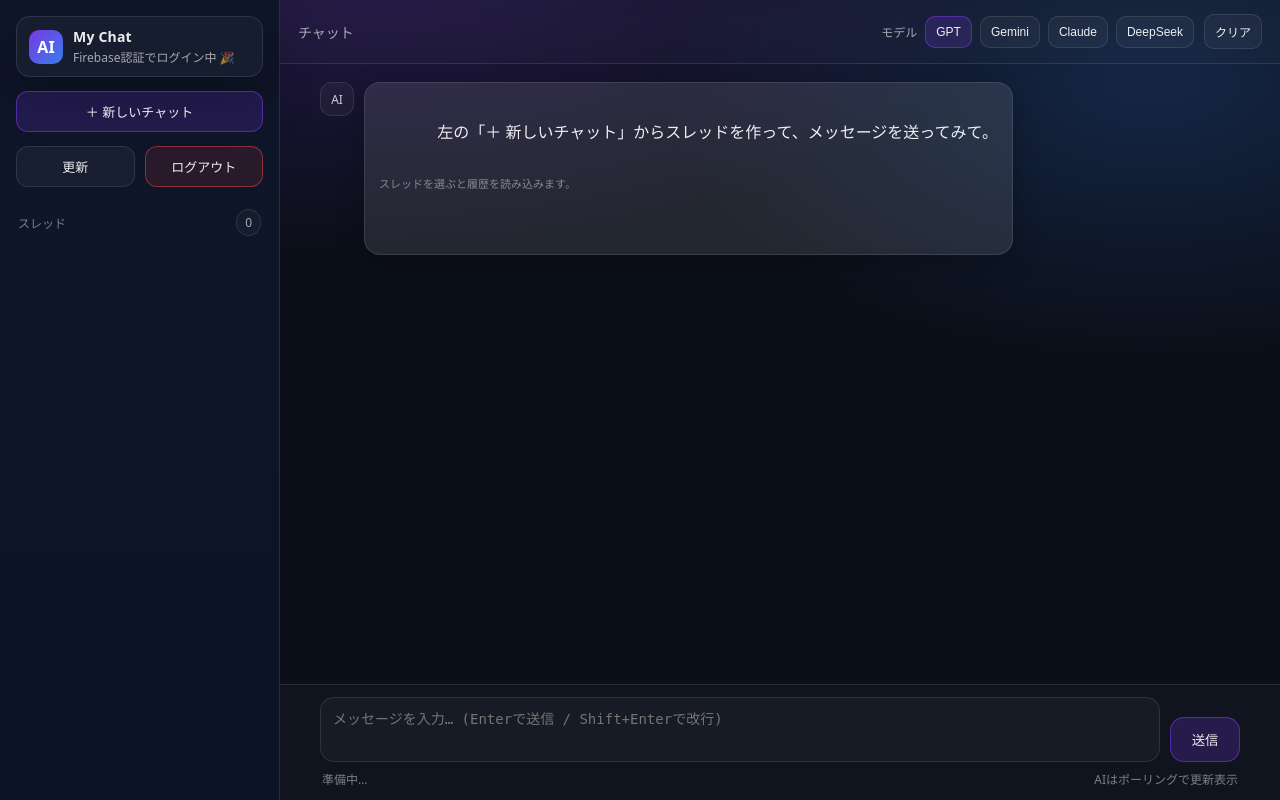
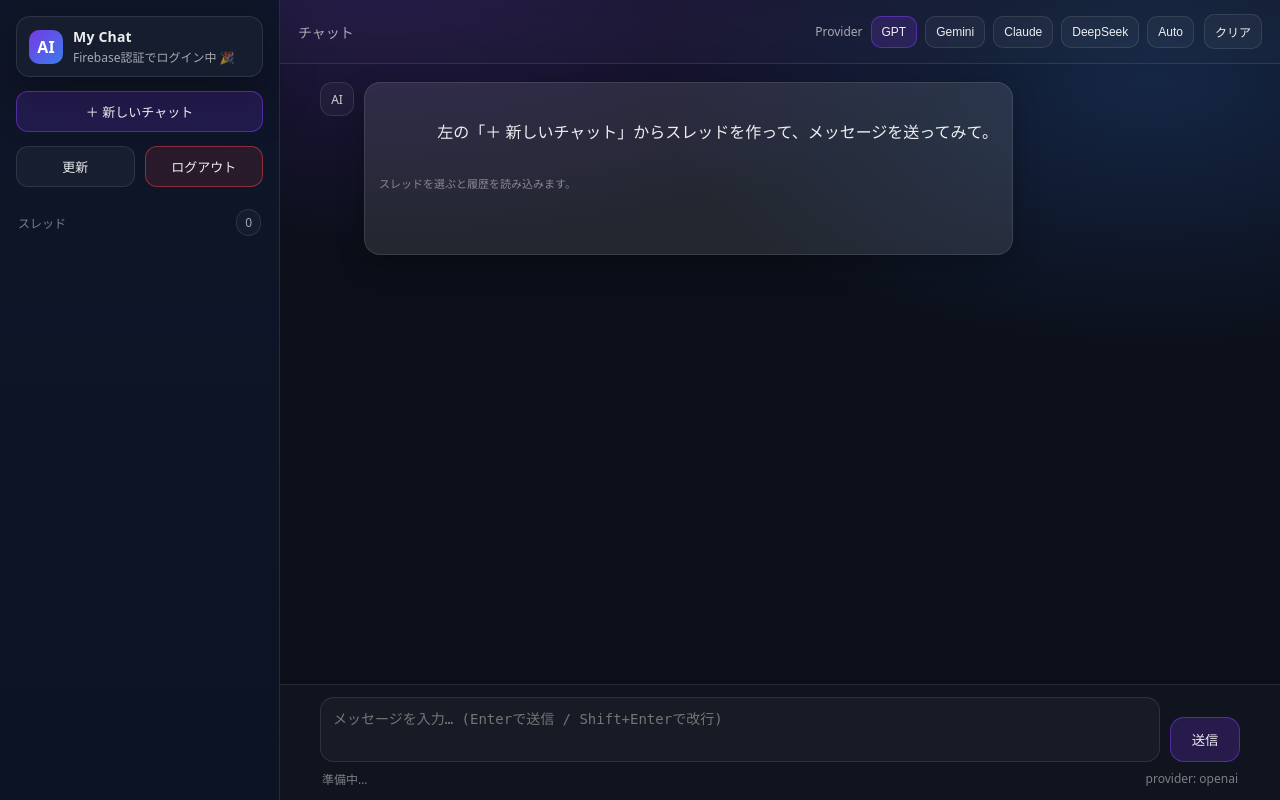
Before and after one commit to panic-one/chatai-playground, a Flask app: page /chatai-playground in a window 1280 px wide. Run offline with Flask 3, Linux system fonts and the light colour scheme; parts of the project's set-up code (start-up, migrations or seed data) failed here and were passed over; some libraries are stand-ins or nearby versions.

Commit message:
home.htmlをprovider選択用に編集

```diff
--- a/app/templates/home.html
+++ b/app/templates/home.html
@@ -511,12 +511,13 @@
 
         <div class="topbar-right">
           <div class="model-picker">
-            <span class="model-label">モデル</span>
+            <span class="model-label">Provider</span>
             <div class="model-buttons" id="modelButtons">
               <button class="model-btn active" type="button" data-provider="openai">GPT</button>
               <button class="model-btn" type="button" data-provider="gemini">Gemini</button>
               <button class="model-btn" type="button" data-provider="claude">Claude</button>
               <button class="model-btn" type="button" data-provider="deepseek">DeepSeek</button>
+              <button class="model-btn" type="button" data-provider="auto">Auto</button>
             </div>
           </div>
 
@@ -543,7 +544,7 @@
         </div>
         <div class="hint">
           <span id="mainStatus">準備中…</span>
-          <span>AIはポーリングで更新表示</span>
+          <span id="llmStatus">provider: openai</span>
         </div>
       </footer>
     </main>
@@ -577,7 +578,7 @@
     const mainStatus = document.getElementById("mainStatus");
     const threadTitleEl = document.getElementById("threadTitle");
     const modelButtons = document.getElementById("modelButtons");
-
+    const llmStatus = document.getElementById("llmStatus");
 
     let currentThread = null;
     let currentUser = null;
@@ -598,6 +599,10 @@
       mainStatus.style.color = isErr
         ? "rgba(239,68,68,.9)"
         : "rgba(255,255,255,.55)";
+    }
+
+    function setLlmStatus(text) {
+      llmStatus.textContent = text || "";
     }
 
     function safeJson(res) {
@@ -674,6 +679,7 @@
       });
 
       setMainStatus(`準備OK / provider: ${provider}`);
+      setLlmStatus(`selected provider: ${provider}`);
     }
 
     function stopAllPollers() {
@@ -735,6 +741,7 @@
 
       const parts = [];
       if (msg.status) parts.push(`status: ${msg.status}`);
+      if (msg.provider) parts.push(`provider: ${msg.provider}`);
       if (msg.model) parts.push(`model: ${msg.model}`);
       if (msg.message_index != null) parts.push(`#${msg.message_index}`);
       if (msg.created_at) parts.push(msg.created_at);
@@ -758,6 +765,21 @@
         el.textContent = newText ?? "";
       }
       scrollToBottom();
+    }
+
+    function updateMessageMeta(messageId, msg) {
+      const selector = `.msg[data-message-id="${CSS.escape(messageId)}"] .bubble .meta`;
+      const el = chatInner.querySelector(selector);
+      if (!el) return;
+
+      const parts = [];
+      if (msg.status) parts.push(`status: ${msg.status}`);
+      if (msg.provider) parts.push(`provider: ${msg.provider}`);
+      if (msg.model) parts.push(`model: ${msg.model}`);
+      if (msg.message_index != null) parts.push(`#${msg.message_index}`);
+      if (msg.created_at) parts.push(msg.created_at);
+
+      el.textContent = parts.join(" / ");
     }
 
     function shouldStopPolling(msg) {
@@ -788,6 +810,8 @@
             updateMessageContent(String(messageId), text);
             last = text;
           }
+
+          updateMessageMeta(String(messageId), msg);
 
           if (shouldStopPolling(msg) || ticks > 240) {
             clearInterval(timer);
@@ -1055,6 +1079,13 @@
           threadTitleEl.textContent = res.thread.title ? `— ${res.thread.title}` : threadTitleEl.textContent;
         }
 
+        if (res?.llm) {
+          const llm = res.llm;
+          setLlmStatus(
+            `used provider: ${llm.provider} / model: ${llm.model} / mode: ${llm.routing_mode}`
+          );
+        }
+
         const ai = res?.ai;
         if (ai) {
           appendMessage(ai);
@@ -1114,6 +1145,7 @@
 
         await user.getIdToken();
         await reloadThreads();
+        setActiveModel("openai");
         setMainStatus("準備OK（スレッドを選択してね）");
       } catch (err) {
         console.error(err);
```
